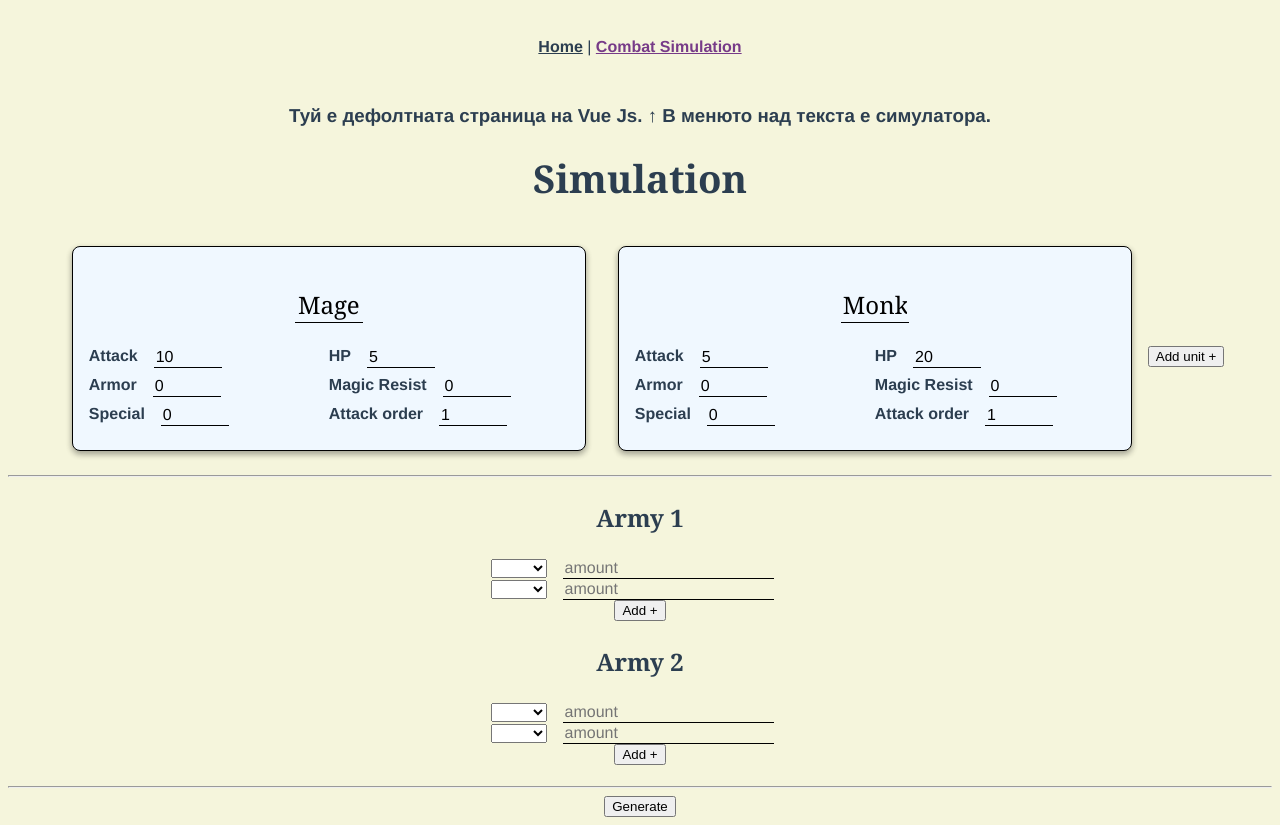
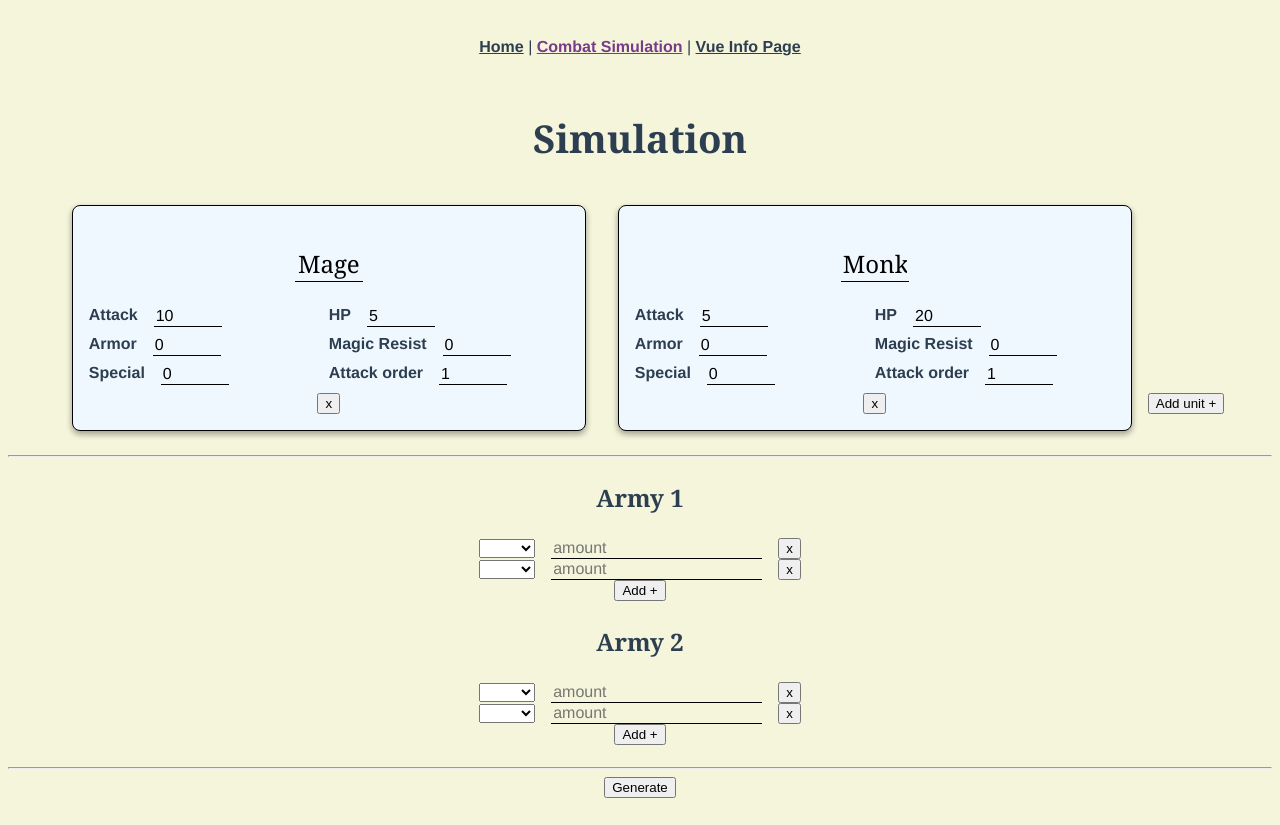
Before and after one commit to Panglot/game-design-toolkit, a Vue app: page /combat-simulation in a window 1280 px wide. Built offline with nearby package versions, Linux system fonts and the light colour scheme.

Commit message:
feat: Added Xes for removal of unit bundles and units.

```diff
--- a/src/App.vue
+++ b/src/App.vue
@@ -2,11 +2,9 @@
   <div id="app">
     <nav>
       <router-link to="/">Home</router-link> |
-      <router-link to="/combat-simulation">Combat Simulation</router-link>
+      <router-link to="/combat-simulation">Combat Simulation</router-link> |
+      <router-link to="/vue-info-page">Vue Info Page</router-link>
     </nav>
-    <h3 style="text-align:center">
-      Туй е дефолтната страница на Vue Js. ↑ В менюто над текста е симулатора.
-    </h3>
     <router-view />
   </div>
 </template>
--- a/src/router.js
+++ b/src/router.js
@@ -1,26 +1,32 @@
-import Vue from "vue";
-import Router from "vue-router";
-import Home from "./views/Home.vue";
+import Vue from 'vue';
+import Router from 'vue-router';
+import Home from './views/Home.vue';
 
 Vue.use(Router);
 
 export default new Router({
-  mode: "history",
+  mode: 'history',
   base: process.env.BASE_URL,
   routes: [
     {
-      path: "/",
-      name: "home",
+      path: '/',
+      name: 'home',
       component: Home
     },
     {
-      path: "/combat-simulation",
-      name: "combat-simulation",
+      path: '/combat-simulation',
+      name: 'combat-simulation',
+      component: () =>
+        import('./views/CombatSimulation.vue')
+    },
+    {
+      path: '/vue-info-page',
+      name: 'vue-info-page',
       // route level code-splitting
       // this generates a separate chunk (about.[hash].js) for this route
       // which is lazy-loaded when the route is visited.
       component: () =>
-        import(/* webpackChunkName: "about" */ "./views/CombatSimulation.vue")
+        import(/* webpackChunkName: 'about' */ './views/VueInfo.vue')
     }
   ]
 });
--- a/src/views/CombatSimulation.vue
+++ b/src/views/CombatSimulation.vue
@@ -13,22 +13,27 @@
             <input type="number" v-model="property.value">
           </div>
         </div>
+        <button @click="removeUnit(index)">x</button>
       </div>
       <button @click="addUnit">Add unit +</button>
       <hr>
     </div>
     <!-- Armies -->
     <div class="armies">
-      <div v-for="(army, index) in armies" :key="index" class="army">
-        <h3>Army {{index+1}}</h3>
-        <div v-for="(unitBundle, index) in army" :key="index">
+      <div v-for="(army, armyIndex) in armies" :key="armyIndex" class="army">
+        <h3>Army {{armyIndex+1}}</h3>
+
+        <div v-for="(unitBundle, unitBundleIndex) in army" :key="unitBundleIndex">
           <select v-model="unitBundle.unitType">
             <option value=""></option>
             <option v-for="(unit, index) in units" :key="index" :value="unit.name">{{ unit.name }}</option>
           </select>
           <input type="number" placeholder="amount" v-model="unitBundle.amount">
+          <button @click="removeUnitBundle(armyIndex, unitBundleIndex)">x</button>
         </div>
-        <button @click="addBundle(index)">Add +</button>
+
+        <button @click="addUnitBundle(armyIndex)">Add +</button>
+
         <div class="armyData">
           <div v-for="(unitBundle, index) in army" :key="index">
             <h4>{{ unitBundle.unitType }}</h4>
@@ -94,9 +99,8 @@ export default {
     generateSimulation() {
 
     },
-    addBundle(index) {
-      this.armies[index].push({ unitType: '', amount: ''})
-    },
+    addUnitBundle(index) { this.armies[index].push({ unitType: '', amount: ''}) },
+    removeUnitBundle(armyIndex, unitBundleIndex) {  this.armies[armyIndex].splice(unitBundleIndex, 1); },
     addUnit() {
       this.units.push({
         name: '',
@@ -127,7 +131,8 @@ export default {
           }
         }
       })
-    }
+    },
+    removeUnit(index) { this.units.splice(index, 1); }
   }
 };
 </script>
--- a/src/views/Home.vue
+++ b/src/views/Home.vue
@@ -1,23 +1,27 @@
 <template>
   <div class="home">
-    <img alt="Vue logo" src="../assets/logo.png" />
-    <HelloWorld msg="Welcome to Your Vue.js App" />
+    <div>
+      <img alt="Vue logo" src="../assets/logo.png" />
+    </div>
+    <div class="preview">
+        <img src="../assets/battle-of-littledom.png" alt="">
+    </div>
   </div>
 </template>
 
 <script>
-// @ is an alias to /src
-import HelloWorld from "@/components/HelloWorld.vue";
-
 export default {
-  name: "home",
-  components: {
-    HelloWorld
-  }
+  name: 'home'
 };
 </script>
 <style lang="scss">
 .home {
   text-align: center;
+  .preview {
+    margin-top: 5rem;
+    img {
+      filter: drop-shadow(8px 8px 10px gray) sepia(30%) opacity(90%);
+    }
+  }
 }
 </style>
--- a/src/components/HelloWorld.vue
+++ b/src/views/VueInfo.vue
@@ -1,5 +1,7 @@
 <template>
   <div class="hello">
+    <img alt="Vue logo" src="../assets/logo.png" />
+
     <h1>{{ msg }}</h1>
     <p>
       For a guide and recipes on how to configure / customize this project,<br />
@@ -96,7 +98,7 @@
 
 <script>
 export default {
-  name: "HelloWorld",
+  name: "VueInfo",
   props: {
     msg: String
   }
@@ -119,4 +121,7 @@ li {
 a {
   color: #42b983;
 }
+.hello {
+  text-align: center;
+}
 </style>
```
Also changed, not shown: src/assets/battle-of-littledom.png (added).
